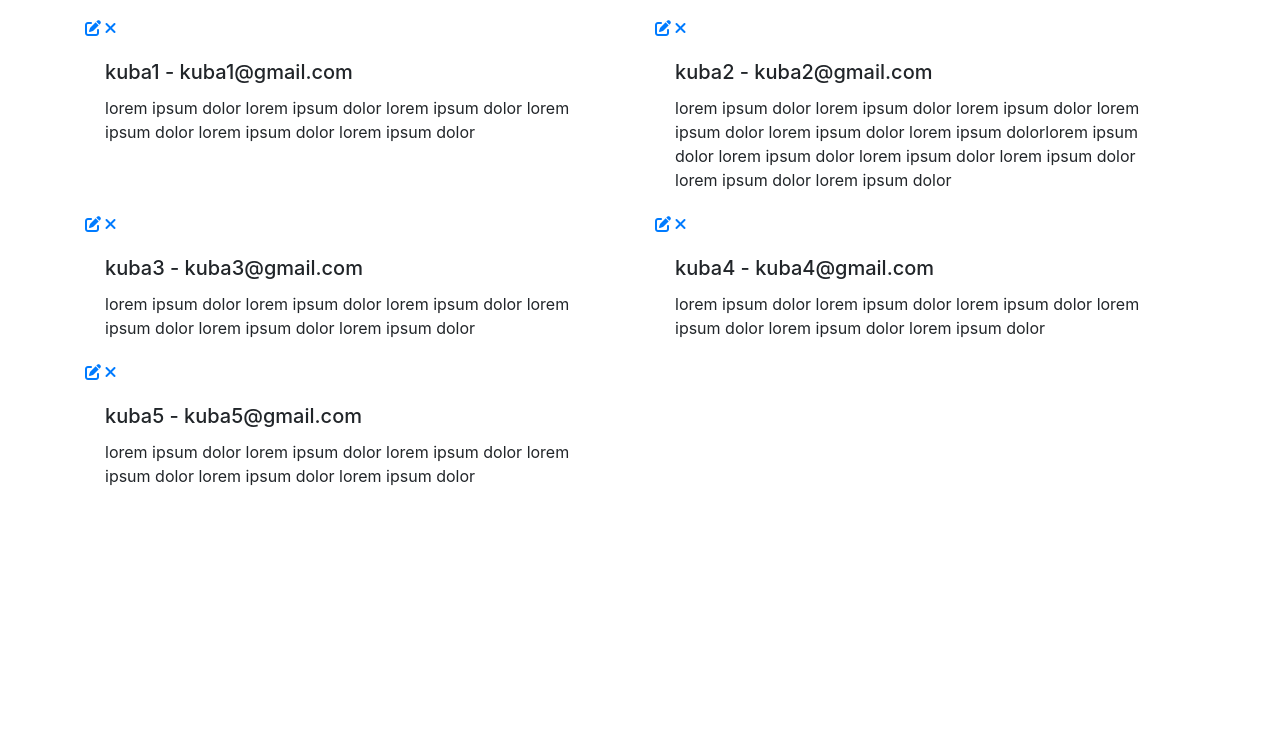
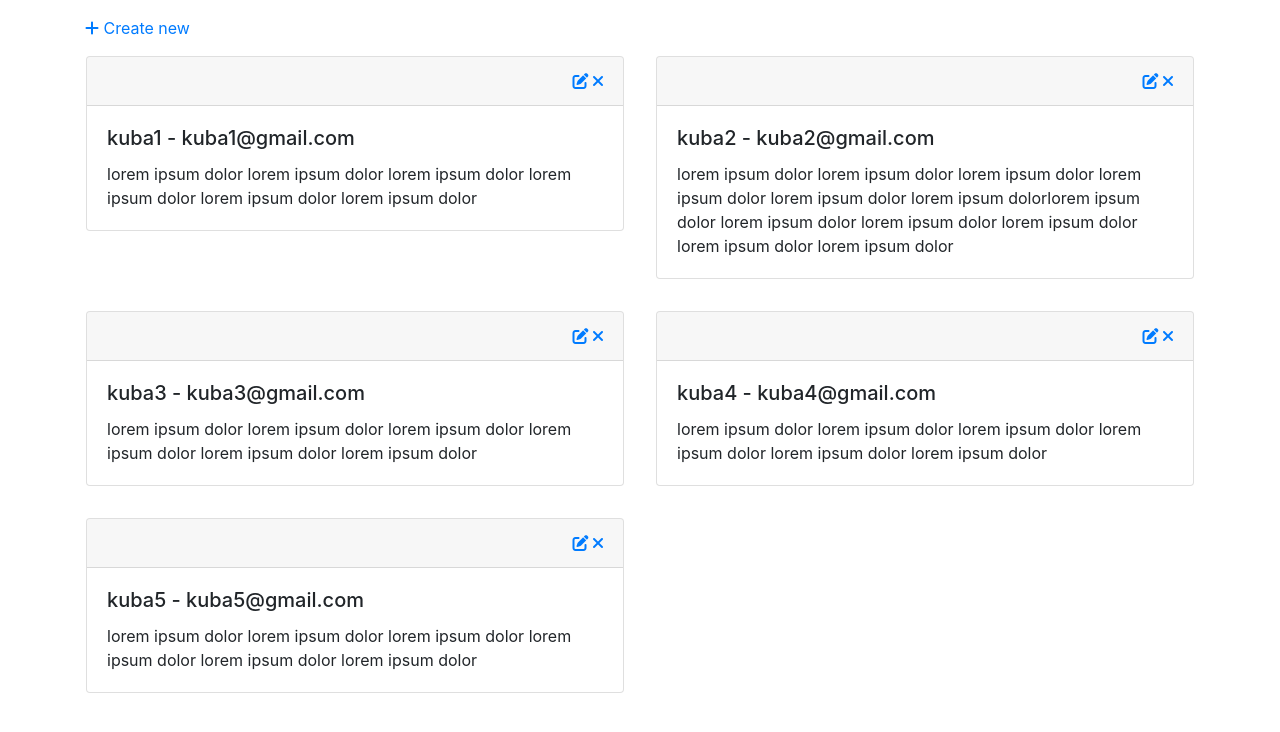
Before and after one commit to 78kuba00/exam_6, a Django app: page / in a window 1280 px wide. Shown: the top 732 px of the page. Run offline with Django 4.2, Linux system fonts and the light colour scheme; data comes from the database, SQL or seed files in the repository; some libraries are stand-ins or nearby versions.

Commit message:
confimation message added

```diff
--- a/source/webapp/templates/index.html
+++ b/source/webapp/templates/index.html
@@ -15,12 +15,19 @@
 </head>
 <body>
 <div class="container pt-3">
+
     <div class="row">
+
+        <div class="col-12">
+            <a href="create"> <i class="fa fa-plus"></i> Create new </a>
+        </div>
+
         {% for comment in comments %}
-        <div class="col-6" style="width: 18rem;">
-            <div>
+        <div class="col-6 p-3">
+            <div class="card">
+                <div class="card-header text-right">
                     <span><a href="update/{{comment.id}}"> <i class="fa fa-edit"></i> </a></span>
-                <span><a href="delete/{{comment.id}}"> <i class="fa fa-times red"></i> </a></span>
+                    <span><a href="delete/{{comment.id}}" onclick="return confirm('Are you sure you want to delete?')"> <i class="fa fa-times red"></i> </a></span>
                 </div>
                 <div class="card-body">
                     <h5 class="card-title">
@@ -29,6 +36,7 @@
                     <p class="card-text">
                         {{ comment.message }}
                     </p>
+                </div>
             </div>
         </div>
         {% endfor %}
```
Lines whose indentation alone changed are shown as unchanged.
